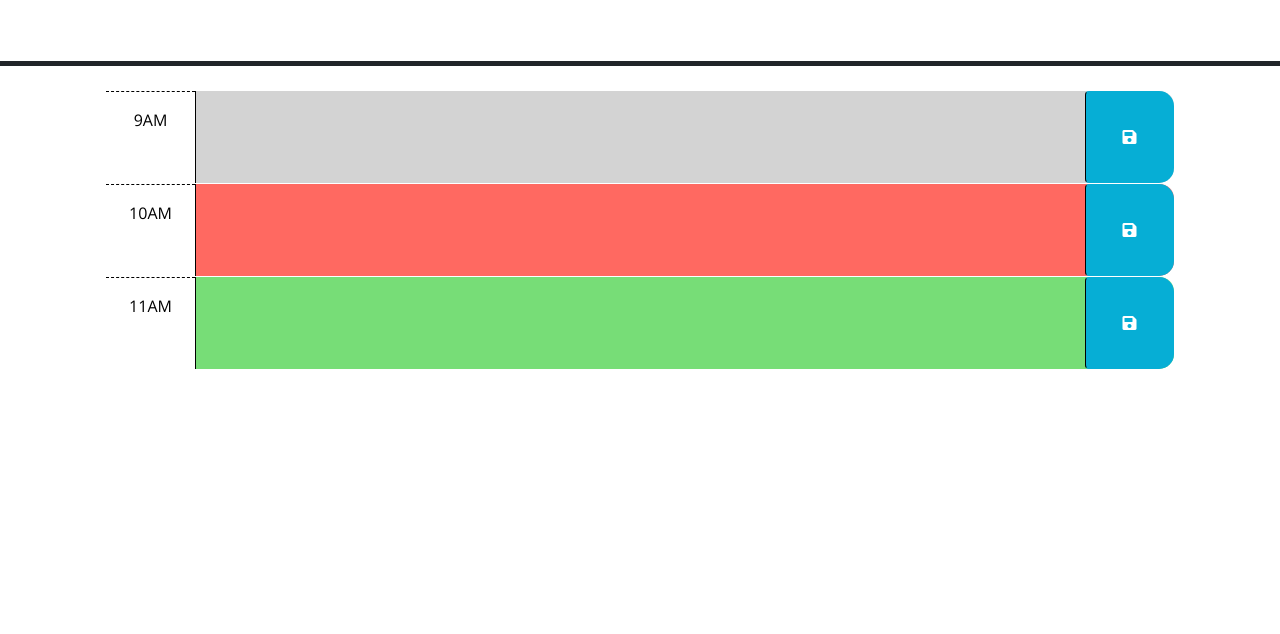
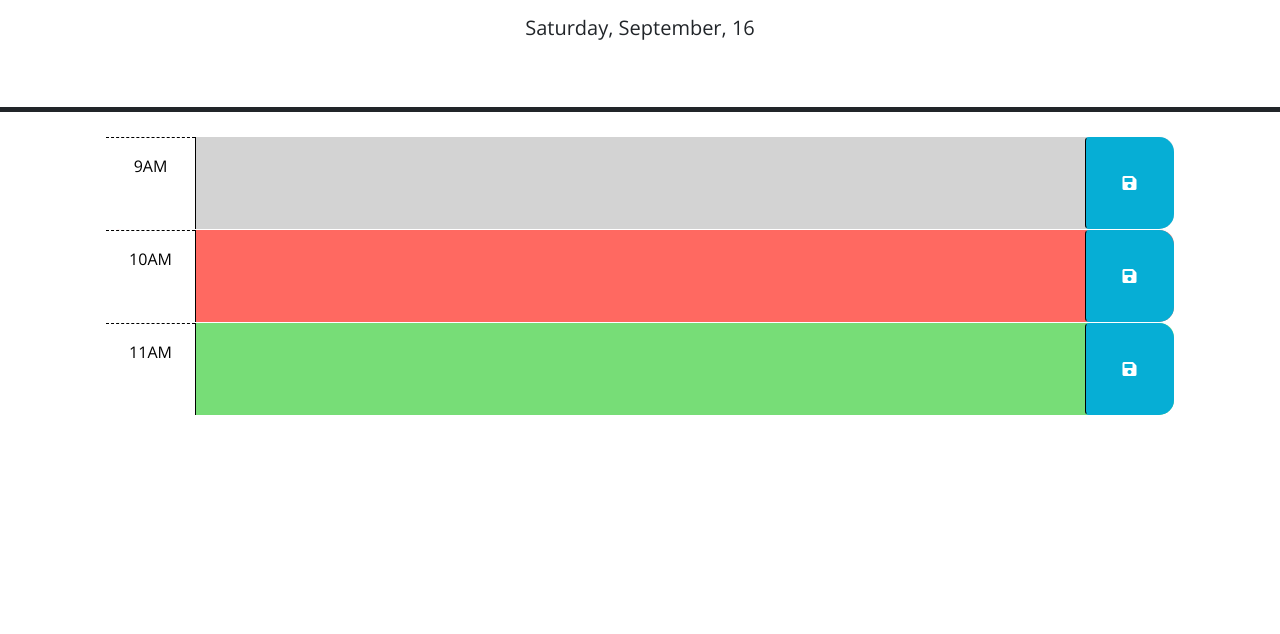
Before and after one commit to ramitaarora/work-day-scheduler, a plain HTML site: page index.html in a window 1280 px wide. Shown: the part 166-800 px from the top of the page. Drawn offline with nearby package versions, Linux system fonts and the light colour scheme; files that its build step writes are made by us from their sources.

Commit message:
added script code for date in header

```diff
--- a/assets/script/script.js
+++ b/assets/script/script.js
@@ -1,7 +1,13 @@
+var currentDay = $('#currentDay');
+var today = dayjs().format('dddd, MMMM, D'); // not recognizing ordinal 'Do'
+
+
+
 // Wrap all code that interacts with the DOM in a call to jQuery to ensure that
 // the code isn't run until the browser has finished rendering all the elements
 // in the html.
 $(function () {
+  currentDay.text(today);
   // TODO: Add a listener for click events on the save button. This code should
   // use the id in the containing time-block as a key to save the user input in
   // local storage. HINT: What does `this` reference in the click listener
--- a/index.html
+++ b/index.html
@@ -18,7 +18,7 @@
       href="https://fonts.googleapis.com/css?family=Open+Sans&display=swap"
       rel="stylesheet"
     />
-    <link rel="stylesheet" href="style.css" />
+    <link rel="stylesheet" href="./assets/css/style.css" />
     <title>Work Day Scheduler</title>
   </head>
 
@@ -73,6 +73,6 @@
       crossorigin="anonymous"
     ></script>
 
-    <script src="script.js"></script>
+    <script src="./assets/script/script.js"></script>
   </body>
 </html>
```
